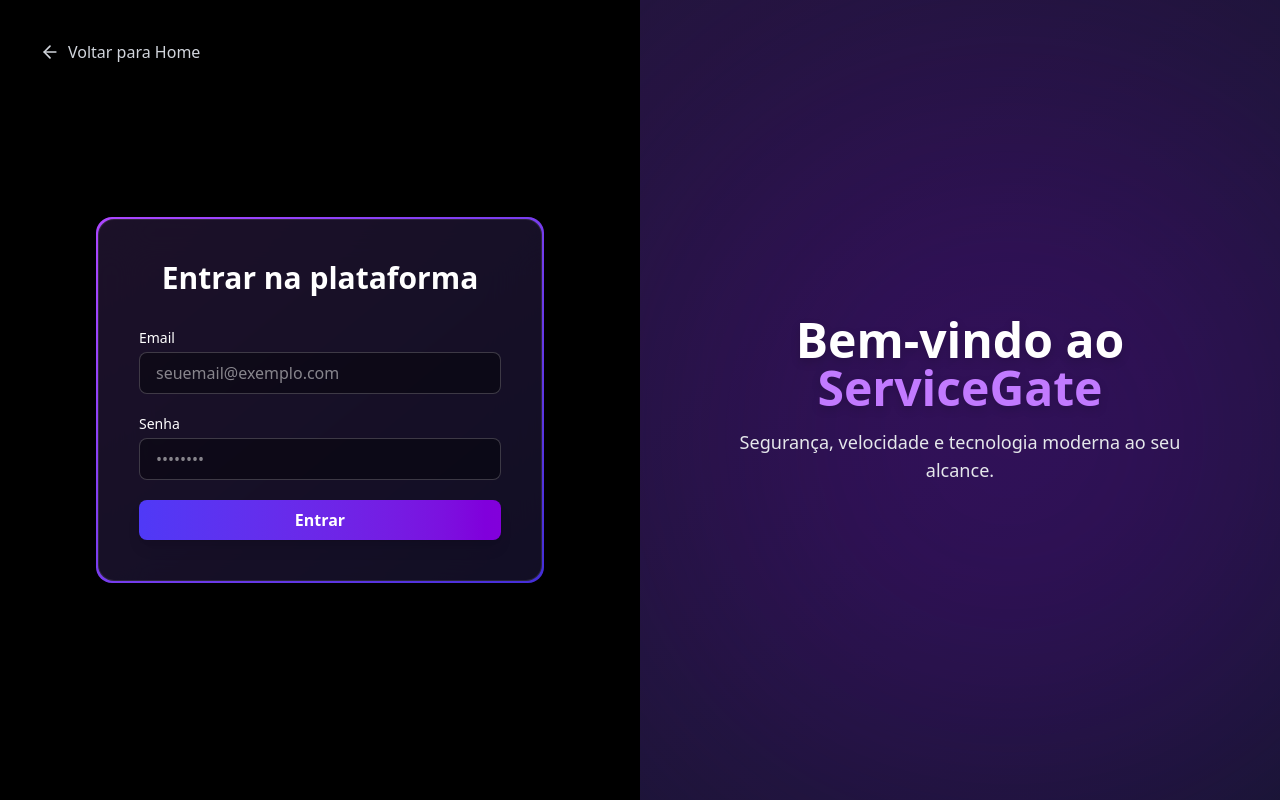
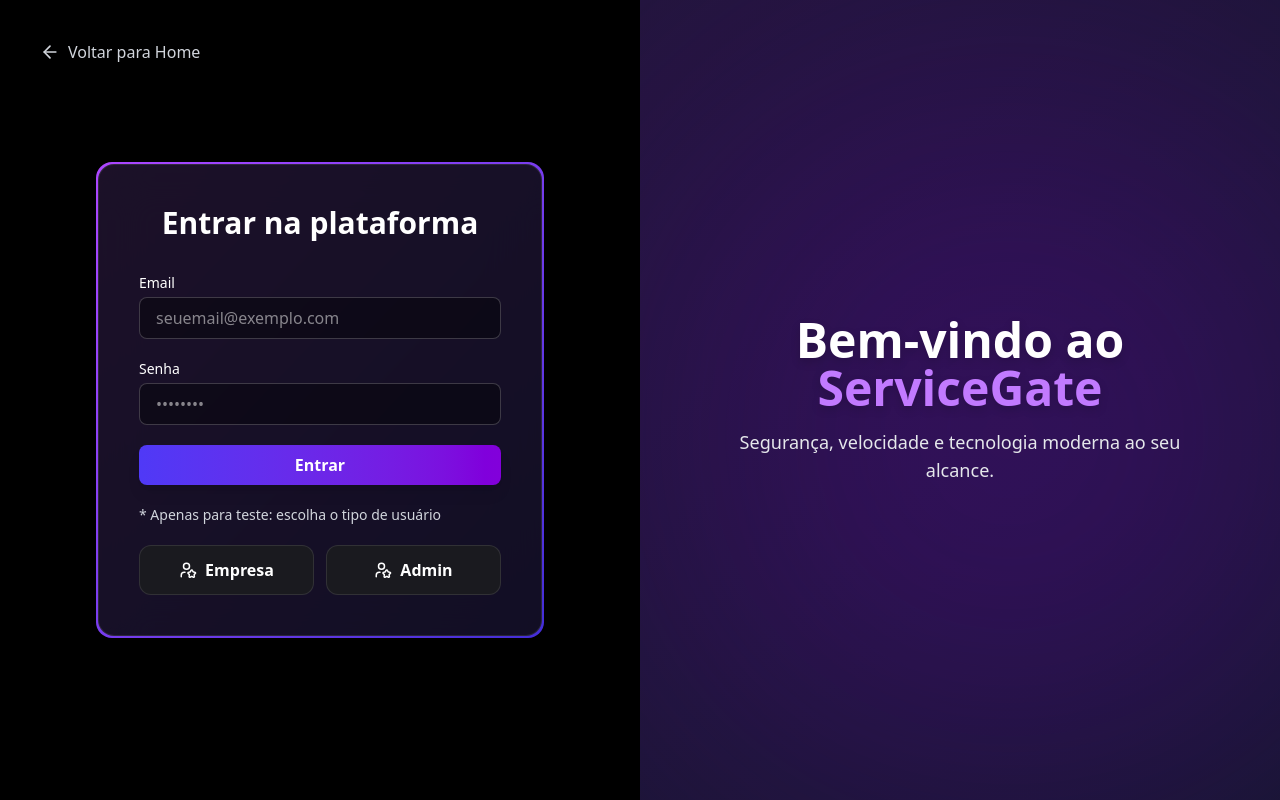
Before and after one commit to Devora-Oficial/Devora-Hackathon, a React (Vite) app in the folder Front-end/: page /login in a window 1280 px wide. Built offline with nearby package versions, Linux system fonts and the light colour scheme.

Commit message:
pode utilizar apenas o front end

```diff
--- a/Front-end/src/pages/auth/Login.jsx
+++ b/Front-end/src/pages/auth/Login.jsx
@@ -1,7 +1,8 @@
-import { ArrowLeft } from "lucide-react";
+import { ArrowLeft, UserStar } from "lucide-react";
 import { useState } from "react";
 import { Link, useNavigate } from "react-router-dom";
 import { motion } from "framer-motion";
+import Empresas from "../admin/Empresas";
 
 export default function Login() {
   const [email, setEmail] = useState("");
@@ -9,39 +10,26 @@
   const [isLoading, setIsLoading] = useState(false);
   const [error, setError] = useState(null);
   const navigate = useNavigate();
+  const [role, setRole] = useState(true);
 
   const handleSubmit = async (e) => {
     e.preventDefault();
     setError(null);
+
+    if (!role) {
+      setError("Selecione o tipo de usuário para teste.");
+      return;
+    }
+
     setIsLoading(true);
 
     try {
-      const response = await fetch("http://localhost:3000/auth/login", {
-        method: "POST",
-        headers: { "Content-Type": "application/json" },
-        body: JSON.stringify({ email, password }),
-      });
+      const data = { role };
 
-      if (!response.ok) {
-        const errorData = await response.json();
-        throw new Error(errorData.message || "Credenciais inválidas.");
-      }
-
-      const data = await response.json();
-
-      // Armazena o token
-      localStorage.setItem("token", data.token);
-
-      // Armazena a role
-      localStorage.setItem("role", data.role);
-      localStorage.setItem("userData", JSON.stringify({
-        nome: data.nome || "Usuário",
-        email: data.email || email,
-        id: data.id || null
-      }));
-
-      if (data.role === "empresa") navigate("/dashboardEmpresa");
-      if (data.role === "admin") navigate("/dashboardAdmin");
+      setTimeout(() => {
+        if (data.role === "empresa") navigate("/dashboardEmpresa");
+        else if (data.role === "admin") navigate("/dashboardAdmin");
+      }, 1500);
 
     } catch (err) {
       setError(err.message);
@@ -49,6 +37,49 @@
       setIsLoading(false);
     }
   };
+
+  // const handleSubmit = async (e) => {
+  //   e.preventDefault();
+  //   setError(null);
+  //   setIsLoading(true);
+
+    // try {
+
+      // const response = await fetch("http://localhost:3000/auth/login", {
+      //   method: "POST",
+      //   headers: { "Content-Type": "application/json" },
+      //   body: JSON.stringify({ email, password }),
+      // });
+
+      // if (!response.ok) {
+      //   const errorData = await response.json();
+      //   throw new Error(errorData.message || "Credenciais inválidas.");
+      // }
+
+      // const data = await response.json();
+
+      // // Armazena o token
+      // localStorage.setItem("token", data.token);
+
+      // // Armazena a role
+      // localStorage.setItem("role", data.role);
+      // localStorage.setItem("userData", JSON.stringify({
+      //   nome: data.nome || "Usuário",
+      //   email: data.email || email,
+      //   id: data.id || null
+      // }));
+
+  //     setTimeout(() => {
+  //       if (data.role === "empresa") navigate("/dashboardEmpresa");
+  //       else if (data.role === "admin") navigate("/dashboardAdmin");
+  //     }, 1500);
+
+  //   } catch (err) {
+  //     setError(err.message);
+  //   } finally {
+  //     setIsLoading(false);
+  //   }
+  // };
 
   return (
     <motion.div
@@ -112,12 +143,41 @@
               {/* BOTÃO */}
               <button
                 type="submit"
+                disabled={isLoading}
                 className="w-full py-2 font-semibold rounded-lg bg-gradient-to-r from-indigo-600 to-purple-700 shadow-lg"
-                disabled={isLoading}
               >
-                {isLoading ? "Carregando..." : "Entrar"}
+                {isLoading ? "Entrando..." : "Entrar"}
               </button>
 
+              <p className="text-sm text-gray-300">
+                * Apenas para teste: escolha o tipo de usuário
+              </p>
+
+              <div className="flex gap-3">
+                <button
+                  type="button"
+                  onClick={() => setRole("empresa")}
+                  className={`w-full py-3 rounded-xl font-semibold flex items-center justify-center gap-2 transition-all
+                    ${role === "empresa"
+                      ? "bg-gradient-to-r from-indigo-600 to-purple-700 shadow-lg"
+                      : "bg-[#1a1a1f] border border-white/10 hover:bg-[#23232a]"}`}
+                >
+                  <UserStar size={18} />
+                  Empresa
+                </button>
+
+                <button
+                  type="button"
+                  onClick={() => setRole("admin")}
+                  className={`w-full py-3 rounded-xl font-semibold flex items-center justify-center gap-2 transition-all
+                    ${role === "admin"
+                      ? "bg-gradient-to-r from-indigo-600 to-purple-700 shadow-lg"
+                      : "bg-[#1a1a1f] border border-white/10 hover:bg-[#23232a]"}`}
+                >
+                  <UserStar size={18} />
+                  Admin
+                </button>
+                </div>
             </form>
 
           </div>
```
Also changed, not shown: 1 other file (tests, documents, lock files or other folders).
